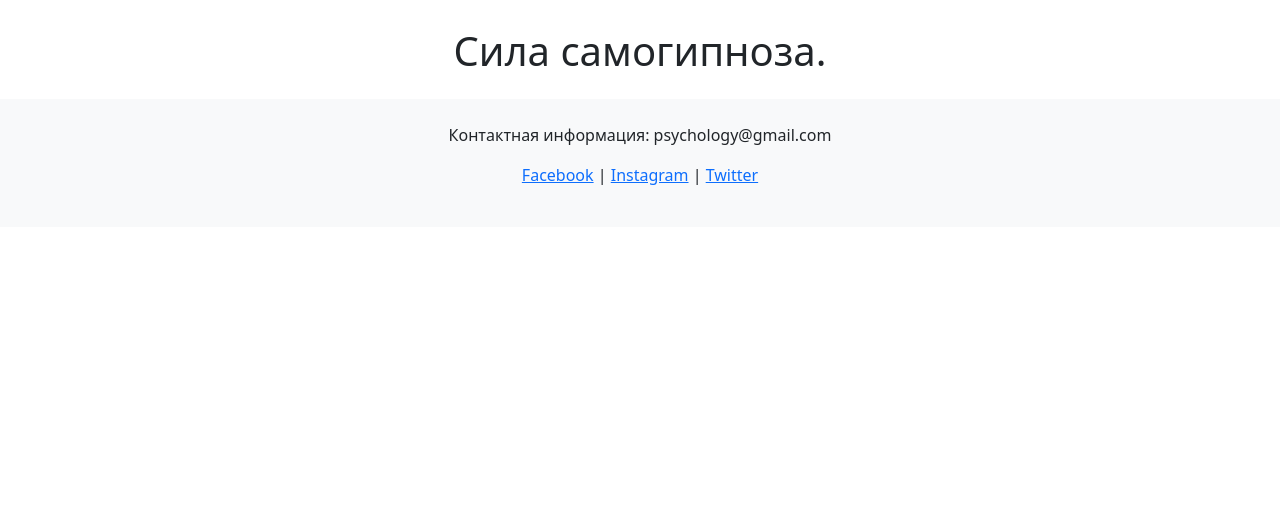
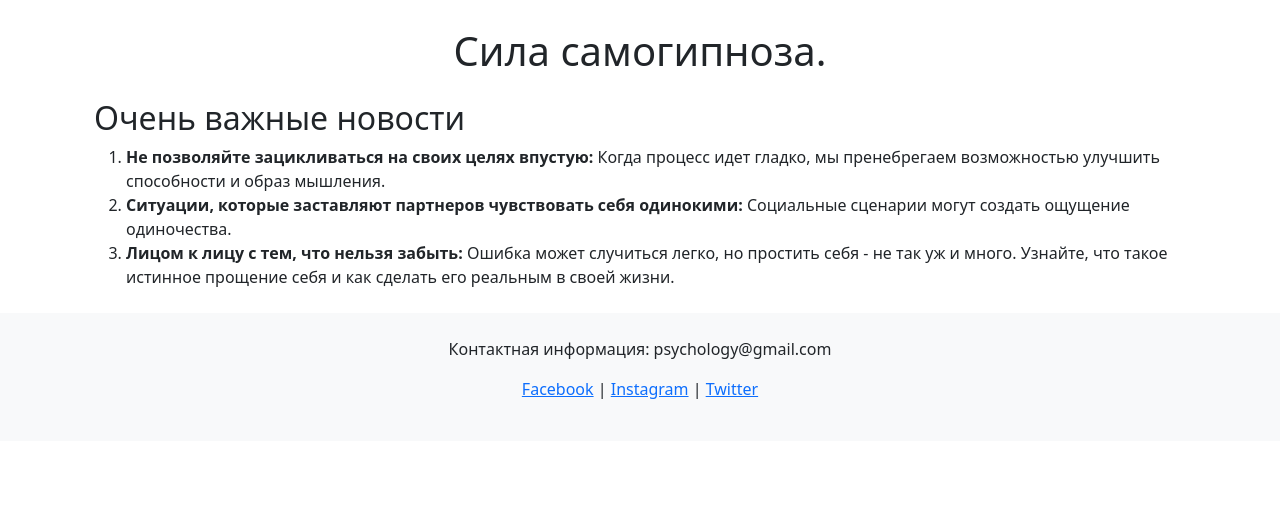
Before and after one commit to obogrelova/webDj_2, a Django app: page /newpage4 in a window 1280 px wide. Shown: the part 187-716 px from the top of the page. Run offline with Django 5.2, Linux system fonts and the light colour scheme.

Commit message:
Update files

```diff
--- a/zerocoder/main/templates/main/newpage3.html
+++ b/zerocoder/main/templates/main/newpage3.html
@@ -1,7 +1,13 @@
 {% extends "main/layoute.html" %}
 
 {% block title %}
+    <title>Самогипноз</title>
 {% endblock %}
 
 {% block content %}
+    <h2>Тесты на психическое здоровье и личность.</h2>
+    <p>
+        "Познай самого себя" - это великое эмпирическое правило. Если вы хотите изучить свои личностные черты, оценить свой конфликтный стиль, романтические импульсы или многое другое, мы эдесь, чтобы помочь.
+    </p>
+
 {% endblock %}
--- a/zerocoder/main/templates/main/newpage4.html
+++ b/zerocoder/main/templates/main/newpage4.html
@@ -1,7 +1,14 @@
 {% extends "main/layoute.html" %}
 
 {% block title %}
+    <title>Самогипноз</title>
 {% endblock %}
 
 {% block content %}
+    <h2>Очень важные новости</h2>
+    <ol>
+        <li><strong>Не позволяйте зацикливаться на своих целях впустую:</strong> Когда процесс идет гладко, мы пренебрегаем возможностью улучшить способности и образ мышления.</li>
+        <li><strong>Ситуации, которые заставляют партнеров чувствовать себя одинокими:</strong> Социальные сценарии могут создать ощущение одиночества.</li>
+        <li><strong>Лицом к лицу с тем, что нельзя забыть:</strong> Ошибка может случиться легко, но простить себя - не так уж и много. Узнайте, что такое истинное прощение себя и как сделать его реальным в своей жизни.</li>
+    </ol>
 {% endblock %}
```
